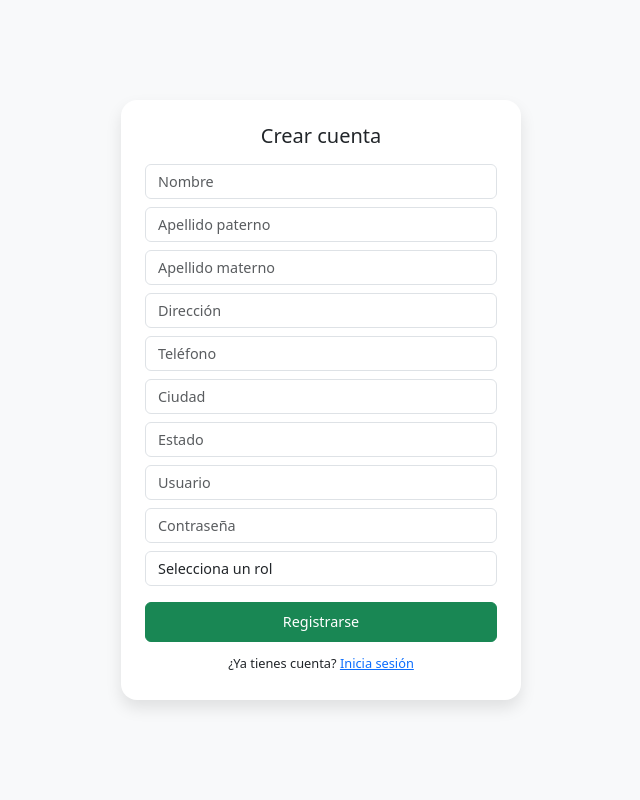
After one commit to MarcoARamirezS/php-aplicaciones, a PHP site: page /public/register.html in a window 1280 px wide. The commit adds this page. Shown: the whole page, without its empty margins (319-959 px from the left). Run offline with PHP 8.4, Linux system fonts and the light colour scheme.

Commit message:
[FIXED]: add new structure

```diff
--- a/backend/config/Database.php
+++ b/backend/config/Database.php
@@ -3,7 +3,7 @@ namespace Backend\Config;
 
 class Database {
     private $host = "localhost:8889";
-    private $db_name = "propyecto_php";
+    private $db_name = "proyecto_php";
     private $username = "root";
     private $password = "root";
     private $conn;
@@ -14,10 +14,6 @@ class Database {
         try {
             $this->conn = new \PDO("mysql:host={$this->host};dbname={$this->db_name}", $this->username, $this->password);
             $this->conn->setAttribute(\PDO::ATTR_ERRMODE, \PDO::ERRMODE_EXCEPTION);
-
-            // Mostrar mensaje de conexión satisfactoria
-            echo "Conexión satisfactoria a la base de datos.";
-
         } catch (\PDOException $exception) {
             echo "Error de conexión: " . $exception->getMessage();
         }
--- /dev/null
+++ b/public/css/register.css
@@ -0,0 +1,29 @@
+html, body {
+  height: 100%;
+}
+body {
+  display: flex;
+  justify-content: center;
+  align-items: center;
+  background-color: #f8f9fa;
+}
+.register-card {
+  width: 400px;
+  height: 600px;
+  padding: 1.5rem;
+  border-radius: 1rem;
+  box-shadow: 0 0.5rem 1rem rgba(0,0,0,0.1);
+  background-color: white;
+  overflow-y: auto;
+}
+.form-control {
+  height: 35px;
+  font-size: 0.9rem;
+}
+.btn {
+  height: 40px;
+  font-size: 0.9rem;
+}
+small {
+  font-size: 0.8rem;
+}
--- /dev/null
+++ b/public/js/register.js
@@ -0,0 +1,30 @@
+document.getElementById('registerForm').addEventListener('submit', async function(e) {
+e.preventDefault();
+
+const data = {
+  nombre: document.getElementById('nombre').value,
+  apaterno: document.getElementById('apaterno').value,
+  amaterno: document.getElementById('amaterno').value,
+  direccion: document.getElementById('direccion').value,
+  telefono: document.getElementById('telefono').value,
+  ciudad: document.getElementById('ciudad').value,
+  estado: document.getElementById('estado').value,
+  usuario: document.getElementById('usuario').value,
+  password: document.getElementById('password').value,
+  rol: document.getElementById('rol').value
+};
+
+const response = await fetch('http://localhost:8888/php-aplicaciones/backend/index.php/create', {
+  method: 'POST',
+  headers: { 'Content-Type': 'application/json' },
+  body: JSON.stringify(data)
+});
+
+const result = await response.json();
+if (result.success) {
+  alert('Usuario creado correctamente. Ahora puedes iniciar sesión.');
+  window.location.href = "login.html";
+} else {
+  alert(result.message || 'Error al registrar usuario.');
+}
+});
--- /dev/null
+++ b/public/register.html
@@ -0,0 +1,38 @@
+<!DOCTYPE html>
+<html lang="es">
+<head>
+  <meta charset="UTF-8" />
+  <meta name="viewport" content="width=device-width, initial-scale=1.0"/>
+  <title>Registro</title>
+  <link href="https://cdn.jsdelivr.net/npm/bootstrap@5.3.3/dist/css/bootstrap.min.css" rel="stylesheet">
+  <link rel="stylesheet" href="./css/register.css">
+</head>
+<body>
+  <div class="register-card">
+    <h5 class="text-center mb-3">Crear cuenta</h5>
+    <form id="registerForm">
+      <input type="text" class="form-control mb-2" id="nombre" placeholder="Nombre" required>
+      <input type="text" class="form-control mb-2" id="apaterno" placeholder="Apellido paterno" required>
+      <input type="text" class="form-control mb-2" id="amaterno" placeholder="Apellido materno" required>
+      <input type="text" class="form-control mb-2" id="direccion" placeholder="Dirección" required>
+      <input type="text" class="form-control mb-2" id="telefono" placeholder="Teléfono" required>
+      <input type="text" class="form-control mb-2" id="ciudad" placeholder="Ciudad" required>
+      <input type="text" class="form-control mb-2" id="estado" placeholder="Estado" required>
+      <input type="text" class="form-control mb-2" id="usuario" placeholder="Usuario" required>
+      <input type="password" class="form-control mb-2" id="password" placeholder="Contraseña" required>
+      <select class="form-control mb-3" id="rol" required>
+        <option value="" disabled selected>Selecciona un rol</option>
+        <option value="admin">Admin</option>
+        <option value="recursos">Recursos</option>
+        <option value="contabilidad">Contabilidad</option>
+        <option value="soporte">Soporte</option>
+      </select>
+      <button type="submit" class="btn btn-success w-100 mb-2">Registrarse</button>
+      <div class="text-center">
+        <small>¿Ya tienes cuenta? <a href="login.html">Inicia sesión</a></small>
+      </div>
+    </form>
+  </div>
+  <script src="./js/register.js"></script>
+</body>
+</html>
```
Also changed, not shown: backend/index.php (+38 -4 lines), backend/utils/JWT.php (+6 -5 lines), public/css/index.css (added, +37 -0 lines), public/index.html (added, +24 -0 lines), public/js/index.js (added, +19 -0 lines).
